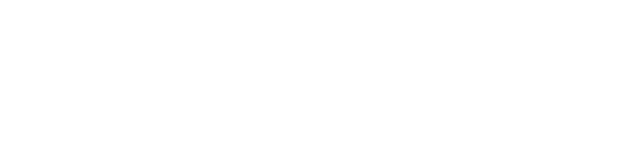
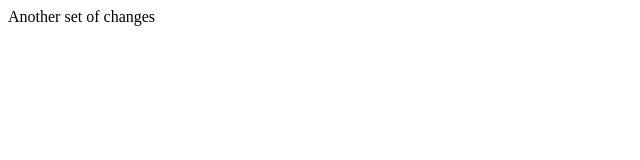
Before and after one commit to wbragass/udemy, a plain HTML site: page index.html in a window 1280 px wide. Shown: the whole page, without its empty margins (0-640 px from the left). Drawn offline with Linux system fonts and the light colour scheme.

Commit message:
second commit

```diff
--- a/index.html
+++ b/index.html
@@ -8,7 +8,7 @@
 </head>
 
 <body>
-
+Another set of changes
 </body>
 
 </html>
```
